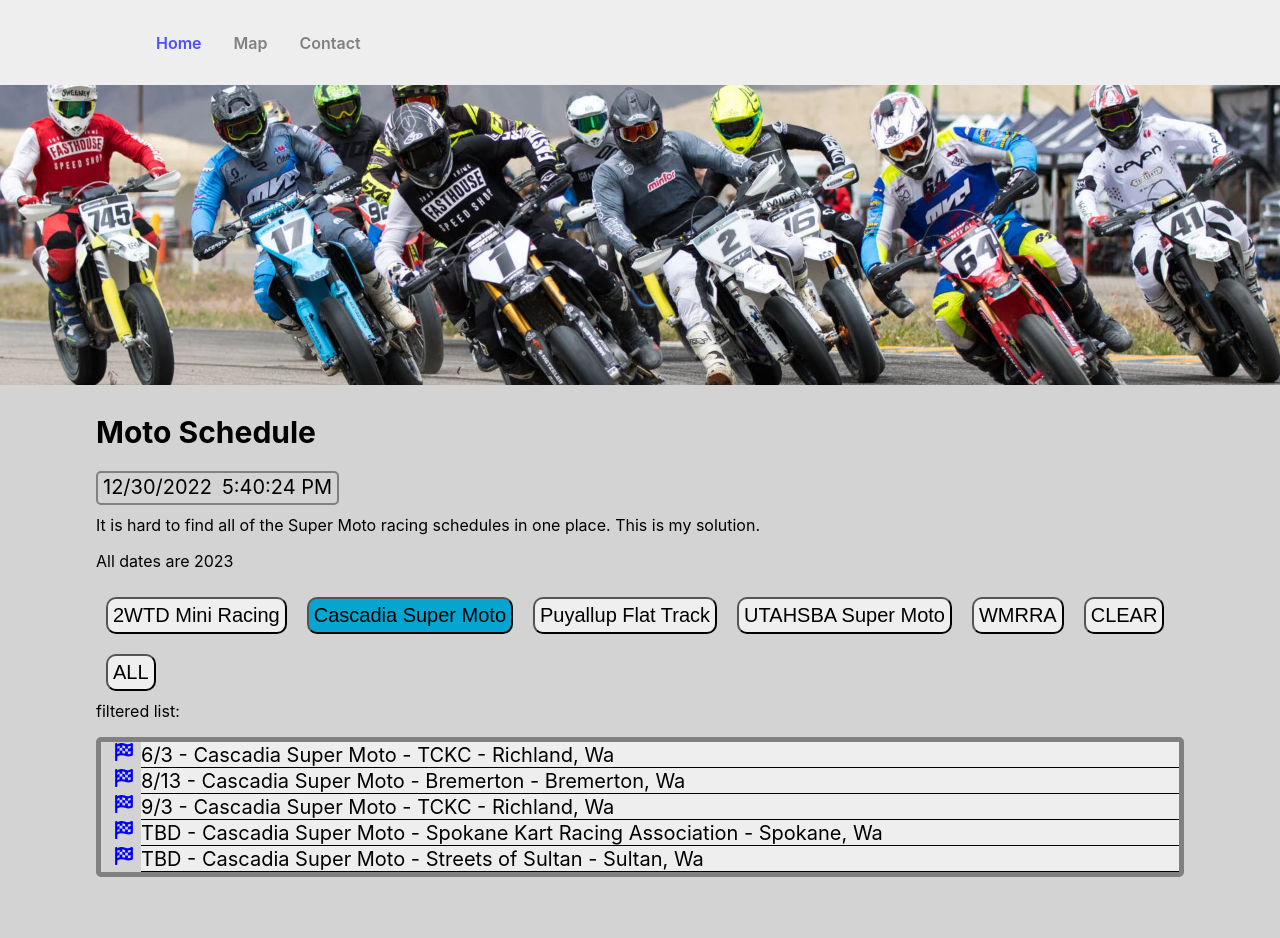
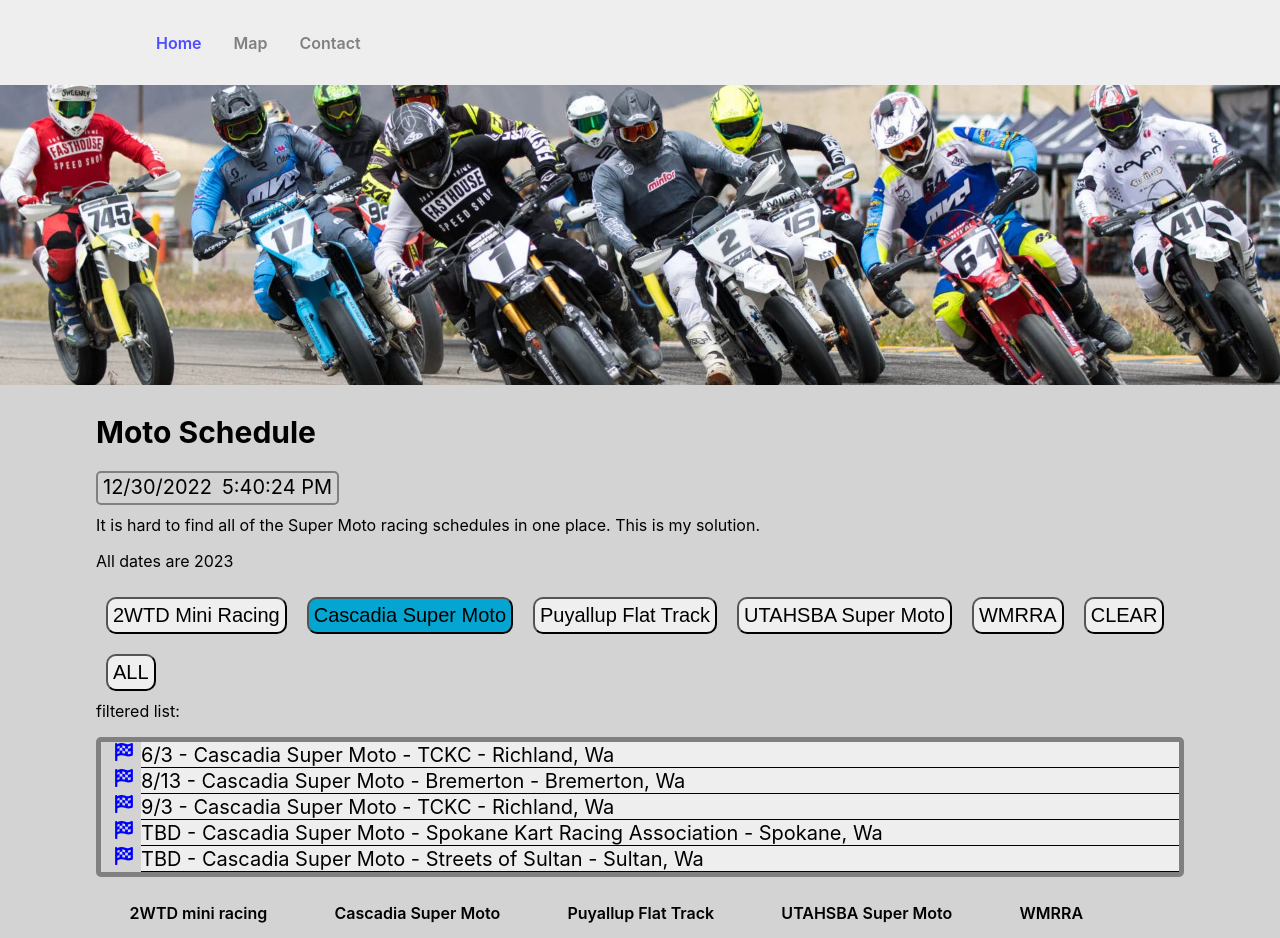
Before and after one commit to Benji-Montgomery/motoschedules, a React (Create React App) app: page / in a window 1280 px wide. Before the commit the page ends 893 px from the top, so only its background shows below. Built offline with nearby package versions, Linux system fonts and the light colour scheme; no server answers.

Commit message:
added footer

```diff
--- /dev/null
+++ b/src/components/Footer.js
@@ -0,0 +1,30 @@
+import './css/footer.css'
+
+const Footer = () => {
+
+
+    return (
+        <span className='main'>
+            <span>
+                <a href='https://www.2wheelstrackdays.com/mini-racing'>2WTD mini racing</a>
+            </span>
+            <span>
+                <a href='https://cascadiasm.com'>Cascadia Super Moto</a>
+            </span>
+            <span>
+                <a href='https://www.thefair.com/activities/puyallup-indoor-flat-track/'>Puyallup Flat Track</a>
+            </span>
+            <span>
+                <a href='https://utahsba.com/supermoto/'>UTAHSBA Super Moto</a>
+            </span>
+            <span>
+                <a href='https://wmrra.com'>WMRRA</a>
+            </span>
+            <span>
+
+            </span>
+        </span>
+    )
+}
+
+export default Footer
--- /dev/null
+++ b/src/components/css/footer.css
@@ -0,0 +1,9 @@
+.main{
+    padding: 10px 7.5% 15px 7.5%;
+    display: flex;
+    justify-content: space-around;
+}
+a{
+    color: black;
+    text-decoration: none;
+}
--- a/src/pages/index.js
+++ b/src/pages/index.js
@@ -2,6 +2,7 @@ import React from 'react';
 import './css/index.css'
 import Schedule from './schedule';
 import DateTime from '../components/date';
+import Footer from '../components/Footer';
 
 
 const Home = () => {
@@ -12,11 +13,16 @@ return (
 			<img src="/img/sumo.webp" alt="supermoto" id="splashImg"></img>
 		</section>
 		<section id="main">
-		<h1 className='headLine'>Moto Schedule</h1>
-		<span><DateTime /></span>
-		<p>It is hard to find all of the Super Moto racing schedules in one place. This is my solution.</p>
-		<p>All dates are 2023</p>
-		<Schedule />
+			<h1 className='headLine'>Moto Schedule</h1>
+			<span>
+				<DateTime />
+			</span>
+			<p>It is hard to find all of the Super Moto racing schedules in one place. This is my solution.</p>
+			<p>All dates are 2023</p>
+			<Schedule />
+		</section>
+		<section>
+			<Footer />
 		</section>
 	</div>
 );
```
